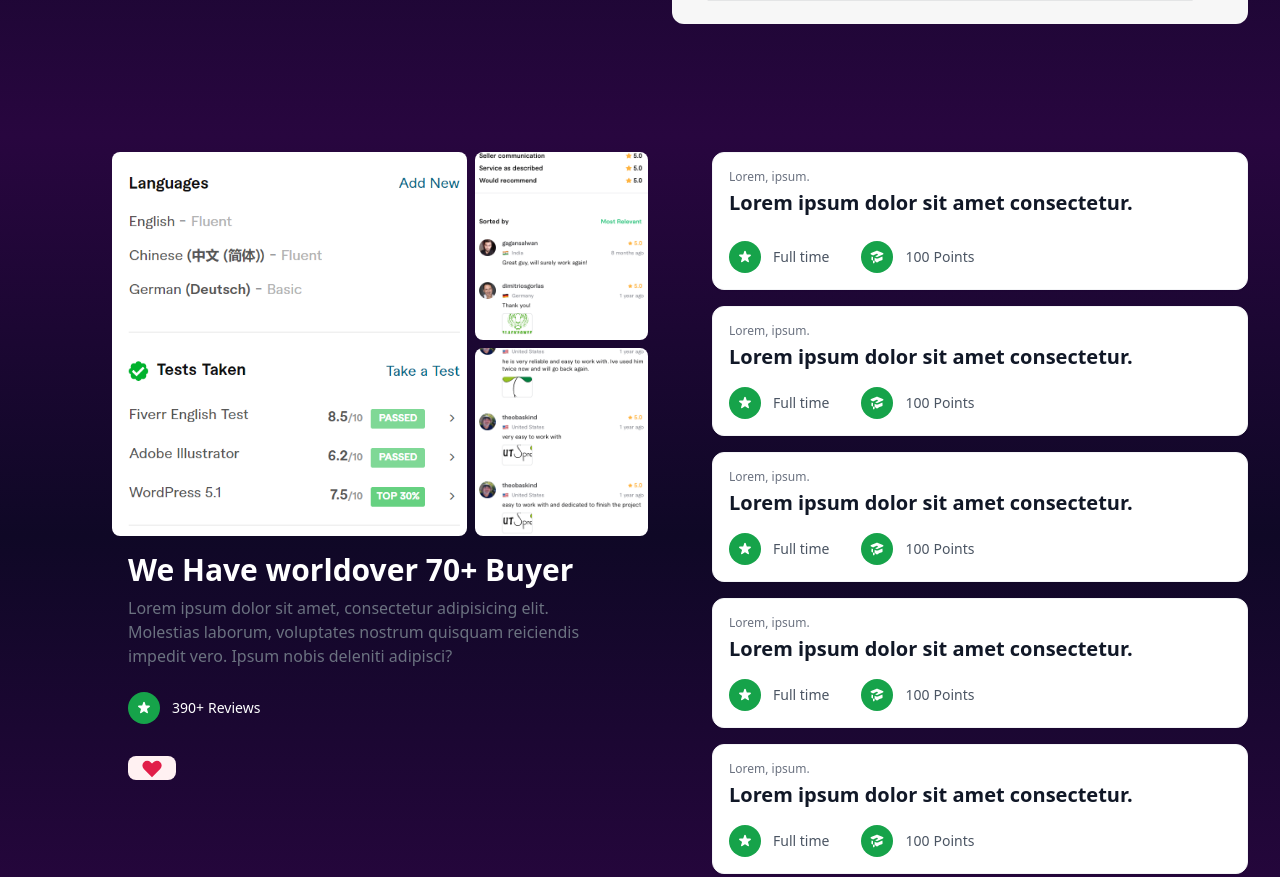
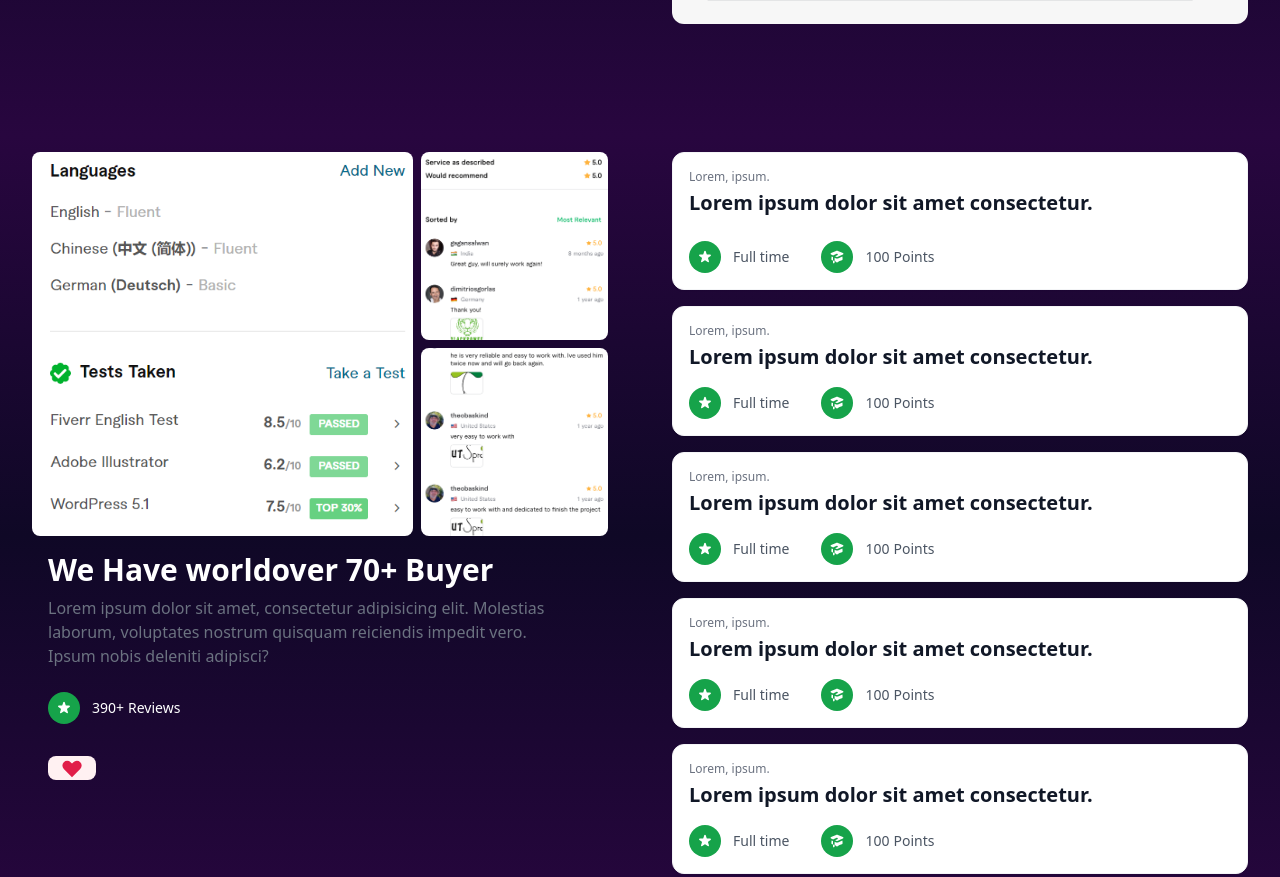
Before and after one commit to rkashik738/new-rktechit-v3, a plain HTML site: page index.html in a window 1280 px wide. Shown: the part 2664-3541 px from the top of the page. Drawn offline with nearby package versions, Linux system fonts and the light colour scheme.

Commit message:
margin changed

```diff
--- a/index.html
+++ b/index.html
@@ -388,7 +388,7 @@
 
 			<!-- =================================review and about our company=========================================== -->
 			<section>
-				<section class="ml-20">
+				<section class="">
 					<div class="max-w-screen-xl px-4 py-16 sm:px-6 lg:px-8">
 					  <div
 						class="grid grid-cols-1 lg:grid-cols-2 gap-y-8 gap-x-16 lg:items-start"
```
